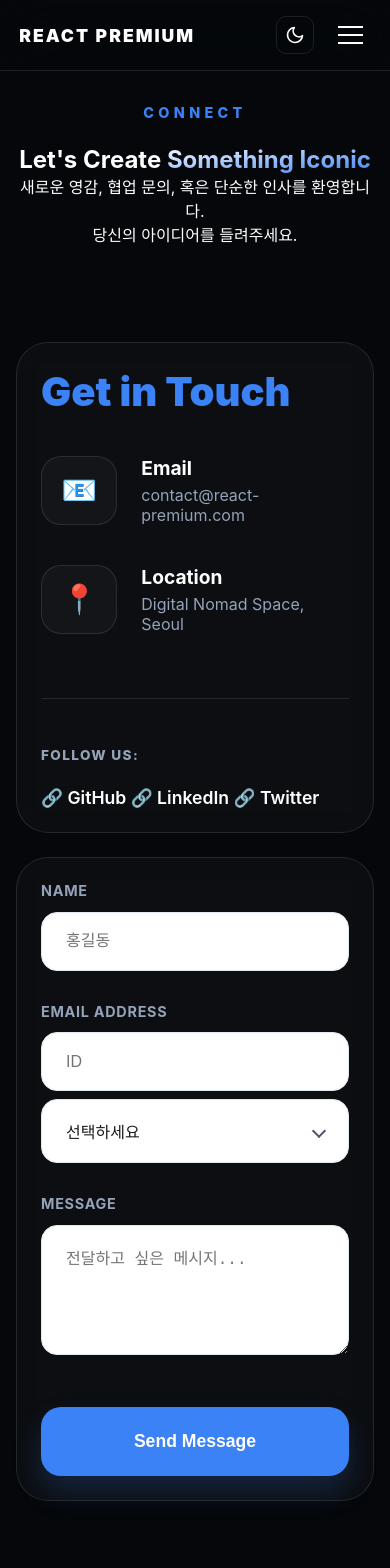
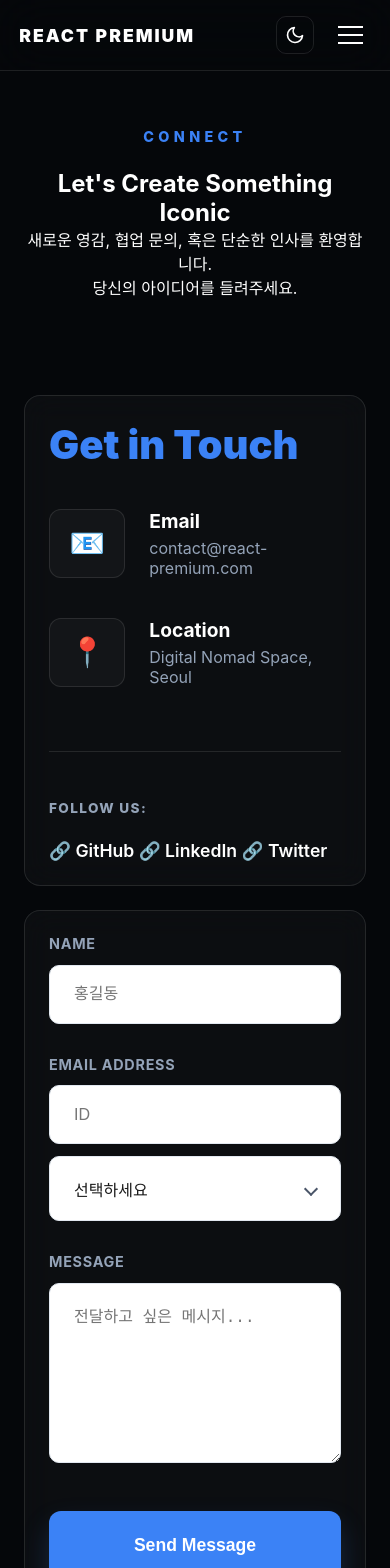
Before and after one commit to jkhc1807-source/mcp-p, a React (Create React App) app: page /contact in a window 390 px wide. Shown: the top 1568 px of the page. Built offline with nearby package versions, Linux system fonts and the light colour scheme; a web font is replaced by a local one.

Commit message:
Design: Sharpen UI with refined border-radius and restore full contact layout

```diff
--- a/src/pages/Page.css
+++ b/src/pages/Page.css
@@ -20,7 +20,7 @@
 * { box-sizing: border-box; margin: 0; padding: 0; }
 body { background-color: var(--bg-dark); color: var(--text-main); font-family: 'Inter', sans-serif; transition: background-color 0.4s ease; }
 
-/* --- Navigation & Header Master --- */
+/* --- Navigation & Header --- */
 .navbar-wrapper {
   position: fixed; top: 0; left: 0; right: 0; z-index: 1200; padding: 1.5rem 2.5rem;
   background: rgba(var(--bg-dark), 0.85); backdrop-filter: blur(25px); -webkit-backdrop-filter: blur(25px);
@@ -39,7 +39,7 @@ body { background-color: var(--bg-dark); color: var(--text-main); font-family: '
 .nav-item:hover, .nav-item.active { color: var(--primary); }
 .nav-item.active::after { content: ''; position: absolute; bottom: -5px; left: 0; width: 100%; height: 2px; background: var(--primary); border-radius: 2px; }
 
-/* Theme & Mobile Buttons Control */
+/* Theme & Mobile Buttons */
 .theme-toggle-minimal {
   background: none; border: 1px solid var(--glass-border); color: var(--text-main);
   padding: 0.5rem; border-radius: 10px; cursor: pointer; display: flex; align-items: center; justify-content: center;
@@ -75,12 +75,12 @@ body { background-color: var(--bg-dark); color: var(--text-main); font-family: '
 .mobile-nav-overlay.open .mobile-nav-item:nth-child(3) { transition-delay: 0.3s; }
 .mobile-nav-overlay.open .mobile-nav-item:nth-child(4) { transition-delay: 0.4s; }
 
-/* --- Accessibility & Interaction --- */
-.skip-link { position: absolute; top: -100px; left: 0; background: var(--primary); color: white; padding: 1rem 2rem; z-index: 2000; transition: 0.3s; font-weight: 800; border-radius: 0 0 16px 0; }
+/* --- Accessibility --- */
+.skip-link { position: absolute; top: -100px; left: 0; background: var(--primary); color: white; padding: 1rem 2rem; z-index: 2000; transition: 0.3s; font-weight: 800; border-radius: 0 0 10px 0; }
 .skip-link:focus { top: 0; }
 :focus-visible { outline: 3px solid var(--primary); outline-offset: 4px; border-radius: 4px; }
 
-/* --- Home & Global Visuals --- */
+/* --- Home & Spotlight --- */
 .premium-page-container { padding: 12rem 2rem 6rem; min-height: 100vh; max-width: 1200px; margin: 0 auto; position: relative; }
 .spotlight {
   position: fixed; top: 0; left: 0; width: 900px; height: 900px;
@@ -88,39 +88,28 @@ body { background-color: var(--bg-dark); color: var(--text-main); font-family: '
   border-radius: 50%; pointer-events: none; z-index: -1; filter: blur(40px);
   transition: transform 0.18s cubic-bezier(0.2, 0, 0.2, 1); will-change: transform;
 }
-
 .hero-card { text-align: center; transition: 0.2s; transform-style: preserve-3d; }
-.hero-card h1 { font-size: clamp(4rem, 12vw, 7.5rem); font-weight: 900; line-height: 0.85; letter-spacing: -0.05em; margin-bottom: 2rem; animation: reveal 1.5s cubic-bezier(0.19, 1, 0.22, 1); }
+.hero-card h1 { font-size: clamp(4rem, 12vw, 7.5rem); font-weight: 900; line-height: 0.85; letter-spacing: -0.05em; margin-bottom: 2rem; animation: reveal 1.5s; }
 .hero-card p { font-size: 1.25rem; color: var(--text-muted); margin-bottom: 4rem; line-height: 1.6; }
 .subtitle { font-size: 0.9rem; font-weight: 800; color: var(--primary); text-transform: uppercase; letter-spacing: 0.3em; margin-bottom: 1.5rem; display: block; }
-
 @keyframes reveal { from { opacity: 0; transform: translateY(100px); } to { opacity: 1; transform: translateY(0); } }
 
-/* --- Content Components --- */
+/* --- Content Elements --- */
 .section-title { font-size: 3rem; font-weight: 800; margin-bottom: 4rem; text-align: center; }
 .about-grid { display: grid; grid-template-columns: repeat(auto-fit, minmax(320px, 1fr)); gap: 2.5rem; margin-bottom: 8rem; }
-.info-card { padding: 3.5rem; border-radius: 32px; background: var(--glass); border: 1px solid var(--glass-border); transition: 0.4s; }
+.info-card { padding: 3.5rem; border-radius: 24px; background: var(--glass); border: 1px solid var(--glass-border); transition: 0.4s; }
 .info-card:hover { transform: translateY(-10px); border-color: var(--primary); }
 
-/* Buttons & Gradients Master */
-.text-gradient { background: linear-gradient(to bottom right, #fff, var(--primary)); -webkit-background-clip: text; -webkit-text-fill-color: transparent; }
-.cta-group { display: flex; gap: 1.5rem; justify-content: center; margin-top: 3rem; }
-.btn { padding: 1.2rem 3.5rem; border-radius: 100px; font-weight: 900; text-decoration: none !important; transition: 0.4s; cursor: pointer; display: inline-block; border: none; font-size: 1rem; }
-.btn-primary { background: var(--primary); color: white; box-shadow: 0 20px 40px rgba(var(--p-rgb), 0.3); }
-.btn-primary:hover { transform: translateY(-5px); box-shadow: 0 25px 50px rgba(var(--p-rgb), 0.5); }
-.btn-outline { background: transparent; border: 2px solid var(--glass-border); color: var(--text-main); }
-.btn-outline:hover { background: var(--glass); border-color: var(--primary); color: var(--primary); transform: translateY(-5px); }
-
-/* --- Contact Page Master --- */
+/* --- Contact Page (Sharpened) --- */
 .contact-hero, .about-hero { text-align: center; margin-bottom: 6rem; display: flex; flex-direction: column; align-items: center; }
 .contact-grid { display: grid; grid-template-columns: 1fr 1.5fr; gap: 4rem; align-items: start; }
-.glass-panel { background: var(--glass); backdrop-filter: blur(15px); border: 1px solid var(--glass-border); border-radius: 32px; padding: 3rem; transition: 0.3s; }
+.glass-panel { background: var(--glass); backdrop-filter: blur(15px); border: 1px solid var(--glass-border); border-radius: 24px; padding: 3rem; transition: 0.3s; }
 .glass-panel.opaque { background: rgba(var(--bg-dark), 0.95); }
 
-/* Contact Info (Get in Touch) - [복구 완료] */
+/* Contact Info */
 .contact-info h3 { font-size: 2.5rem; margin-bottom: 2.5rem; color: var(--primary); font-weight: 900; }
 .info-item { display: flex; gap: 1.5rem; margin-bottom: 2.5rem; align-items: center; }
-.info-item .icon { font-size: 1.8rem; background: var(--glass); padding: 1.2rem; border-radius: 20px; border: 1px solid var(--glass-border); line-height: 1; }
+.info-item .icon { font-size: 1.8rem; background: var(--glass); padding: 1.2rem; border-radius: 12px; border: 1px solid var(--glass-border); line-height: 1; }
 .info-item strong { display: block; font-size: 1.2rem; color: var(--text-main); margin-bottom: 0.3rem; }
 .info-item p { color: var(--text-muted); font-size: 1rem; }
 
@@ -128,22 +117,28 @@ body { background-color: var(--bg-dark); color: var(--text-main); font-family: '
 .social-links span { display: block; margin-bottom: 1.5rem; color: var(--text-muted); font-weight: 800; text-transform: uppercase; font-size: 0.85rem; letter-spacing: 0.1em; }
 .social-icons { display: flex; gap: 1.5rem; font-size: 1.1rem; color: var(--text-main); font-weight: 600; }
 
-/* Contact Form (White Input Style) */
+/* Contact Form (10px Radius) */
 .contact-form { display: flex; flex-direction: column; gap: 2rem; }
 .form-group { display: flex; flex-direction: column; gap: 0.8rem; position: relative; }
 .form-group label { font-weight: 700; color: var(--text-muted); font-size: 0.9rem; text-transform: uppercase; letter-spacing: 0.05em; }
 
 .input-wrapper { position: relative; width: 100%; }
 .contact-form input, .contact-form textarea, .custom-dropdown-selected {
-  width: 100%; padding: 1.2rem 1.5rem; border-radius: 16px;
+  width: 100%; padding: 1.2rem 1.5rem; border-radius: 10px; /* 샤프한 곡률 */
   background: #ffffff !important; border: 1px solid #e2e8f0;
-  color: #1a1a1a !important; font-size: 1rem; transition: all 0.3s cubic-bezier(0.4, 0, 0.2, 1);
-  box-shadow: inset 0 2px 4px rgba(0,0,0,0.02);
+  color: #1a1a1a !important; font-size: 1rem; transition: 0.3s;
+  display: flex; align-items: center; justify-content: space-between;
 }
 .contact-form input:focus, .contact-form textarea:focus, .custom-dropdown-selected.open {
   outline: none; border-color: var(--primary); background: #ffffff;
   box-shadow: 0 0 0 4px rgba(var(--p-rgb), 0.1); transform: translateY(-2px);
 }
+
+/* Textarea Scrollbar */
+.contact-form textarea { min-height: 180px; scrollbar-width: thin; scrollbar-color: rgba(var(--p-rgb), 0.2) transparent; }
+.contact-form textarea::-webkit-scrollbar { width: 6px; }
+.contact-form textarea::-webkit-scrollbar-thumb { background: rgba(var(--p-rgb), 0.2); border-radius: 10px; }
+.contact-form textarea:hover::-webkit-scrollbar-thumb { background: rgba(var(--p-rgb), 0.4); }
 
 .btn-clear {
   position: absolute; right: 1rem; top: 50%; transform: translateY(-50%);
@@ -154,91 +149,74 @@ body { background-color: var(--bg-dark); color: var(--text-main); font-family: '
 }
 .input-wrapper:hover .btn-clear { opacity: 1; }
 
-/* Email Split Ratio - [비율 교정 완료] */
+/* Email Split Ratio */
 .email-split-container { display: flex; align-items: center; gap: 0.8rem; width: 100%; }
-.email-split-container .input-wrapper { flex: 1; } /* ID 입력창 비율 축소 */
+.email-split-container .input-wrapper { flex: 1; }
 .at-symbol { color: var(--text-muted); font-weight: 800; flex-shrink: 0; }
-.custom-dropdown-wrapper { flex: 1.8; position: relative; min-width: 160px; } /* 도메인 선택창 비율 확대 */
+.custom-dropdown-wrapper { flex: 1.8; position: relative; min-width: 160px; }
 
-.custom-dropdown-selected { display: flex; align-items: center; justify-content: space-between; cursor: pointer; }
 .dropdown-arrow {
   display: block; width: 10px; height: 10px; border-right: 2px solid #4a5568; border-bottom: 2px solid #4a5568;
-  transform: rotate(45deg); transition: 0.4s cubic-bezier(0.175, 0.885, 0.32, 1.275);
-  margin-left: 1rem; flex-shrink: 0;
+  transform: rotate(45deg); transition: 0.4s; flex-shrink: 0;
 }
 .custom-dropdown-selected.open .dropdown-arrow { transform: rotate(225deg); border-color: var(--primary); }
 
 .custom-dropdown-list {
   position: absolute; top: calc(100% + 8px); left: 0; right: 0; z-index: 100;
-  background: #ffffff !important; border: 1px solid #e2e8f0; border-radius: 20px; padding: 0.8rem;
+  background: #ffffff !important; border: 1px solid #e2e8f0; border-radius: 12px; padding: 0.8rem;
   box-shadow: 0 20px 40px rgba(0,0,0,0.1); overflow: hidden;
 }
-.custom-dropdown-item { padding: 1rem 1.5rem; border-radius: 12px; cursor: pointer; color: #4a5568 !important; font-weight: 600; transition: 0.2s; }
+.custom-dropdown-item { padding: 1rem 1.5rem; border-radius: 8px; cursor: pointer; color: #4a5568 !important; font-weight: 600; transition: 0.2s; }
 .custom-dropdown-item:hover { background: #f1f5f9; color: var(--primary) !important; padding-left: 1.8rem; }
 
 /* Manual Input Mode */
 .manual-input-wrapper { display: flex; align-items: center; gap: 0.5rem; width: 100%; }
 .btn-back {
   background: #f1f5f9; border: 1px solid #e2e8f0; color: #64748b;
-  width: 48px; height: 48px; border-radius: 16px; cursor: pointer;
-  display: flex; align-items: center; justify-content: center;
-  font-size: 1.2rem; transition: 0.3s; flex-shrink: 0;
+  width: 48px; height: 48px; border-radius: 10px; cursor: pointer;
+  display: flex; align-items: center; justify-content: center; font-size: 1.2rem; transition: 0.3s; flex-shrink: 0;
 }
 .btn-back:hover { background: var(--primary); color: white; border-color: var(--primary); transform: translateX(-3px); }
 
 .btn-submit {
-  padding: 1.5rem; border-radius: 20px; border: none; background: var(--primary);
+  padding: 1.5rem; border-radius: 12px; border: none; background: var(--primary);
   color: white; font-size: 1.1rem; font-weight: 800; cursor: pointer; transition: 0.4s;
   margin-top: 1rem; box-shadow: 0 15px 30px rgba(var(--p-rgb), 0.2);
 }
 .btn-submit:hover:not(:disabled) { transform: translateY(-5px); box-shadow: 0 20px 40px rgba(var(--p-rgb), 0.4); }
 .btn-submit.success { background: #10b981; }
 
-/* --- Vision Section Master --- */
+/* --- Vision Section --- */
 .about-vision { width: 100%; margin-top: 10rem; }
-.vision-content { text-align: center; padding: 8rem 4rem; border-radius: 48px; background: radial-gradient(circle at top right, rgba(var(--p-rgb), 0.08), transparent 60%); }
+.vision-content { text-align: center; padding: 8rem 4rem; border-radius: 24px; background: radial-gradient(circle at top right, rgba(var(--p-rgb), 0.08), transparent 60%); }
 .vision-content p { font-size: 1.5rem; font-style: italic; color: var(--text-muted); max-width: 800px; margin: 0 auto 6rem; line-height: 1.8; opacity: 0.8; }
 .vision-stats { display: flex; justify-content: center; gap: 2.5rem; flex-wrap: wrap; }
 .stat-item {
-  background: var(--glass); border: 1px solid var(--glass-border); padding: 4rem 2rem; border-radius: 40px;
+  background: var(--glass); border: 1px solid var(--glass-border); padding: 4rem 2rem; border-radius: 24px;
   flex: 1; min-width: 280px; max-width: 360px; transition: 0.5s; display: flex; flex-direction: column; align-items: center;
 }
 .stat-item:hover { transform: translateY(-20px); border-color: var(--primary); box-shadow: 0 40px 80px rgba(0,0,0,0.3); }
-.stat-item strong {
-  font-size: 5.5rem; font-weight: 900; background: linear-gradient(135deg, var(--primary), var(--secondary));
-  -webkit-background-clip: text; -webkit-text-fill-color: transparent; margin-bottom: 1.5rem; letter-spacing: -4px;
-}
+.stat-item strong { font-size: 5.5rem; font-weight: 900; background: linear-gradient(135deg, var(--primary), var(--secondary)); -webkit-background-clip: text; -webkit-text-fill-color: transparent; margin-bottom: 1.5rem; letter-spacing: -4px; }
 .stat-item span { font-weight: 800; color: var(--text-muted); text-transform: uppercase; letter-spacing: 0.2em; }
 
-/* --- Responsive Master (Unified) --- */
+/* --- Responsive Master --- */
 @media (max-width: 1000px) {
   .nav-links { display: none; }
   .mobile-menu-btn { display: flex; }
   .nav-right-group { gap: 1rem; }
-
   .premium-page-container { padding: 8rem 1.5rem 4rem; }
   .navbar-wrapper { padding: 1rem 1.2rem; }
   .nav-logo { font-size: 1.1rem; }
-
-  .section-title { font-size: 2.2rem; margin-bottom: 3rem; }
-  .glass-panel { padding: 1.5rem; }
-
+  .section-title { font-size: 2.2rem; }
+  .glass-panel, .info-card, .vision-content, .stat-item { border-radius: 16px; padding: 1.5rem; }
   .hero-card h1 { font-size: 3.2rem; line-height: 1.1; }
-  .hero-card p { font-size: 1.1rem; margin-bottom: 2.5rem; }
-
-  .cta-group { flex-direction: column; gap: 1rem; margin-top: 2rem; width: 100%; max-width: 400px; margin-left: auto; margin-right: auto; }
-  .btn { width: 100%; text-align: center; padding: 1.2rem 2rem; }
-
-  .about-grid, .contact-grid { grid-template-columns: 1fr; gap: 1.5rem; }
-  .info-card { padding: 2.5rem 1.5rem; }
-
-  .stat-item { min-width: 100%; padding: 3rem 2rem; }
-  .stat-item strong { font-size: 4.5rem; }
+  .cta-group { flex-direction: column; gap: 1rem; width: 100%; max-width: 400px; margin: 2rem auto 0; }
+  .btn { width: 100%; text-align: center; border-radius: 10px; }
+  .contact-grid, .about-grid { grid-template-columns: 1fr; gap: 1.5rem; }
+  .stat-item { min-width: 100%; }
 }
-
 @media (max-width: 600px) {
-  .premium-page-container { padding: 6.5rem 1rem 3rem; }
+  .email-split-container { flex-direction: column; align-items: stretch; }
+  .at-symbol { display: none; }
   .hero-card h1 { font-size: 2.6rem; }
-  .email-split-container { flex-direction: column; align-items: stretch; gap: 0.5rem; }
-  .at-symbol { display: none; }
 }
```
